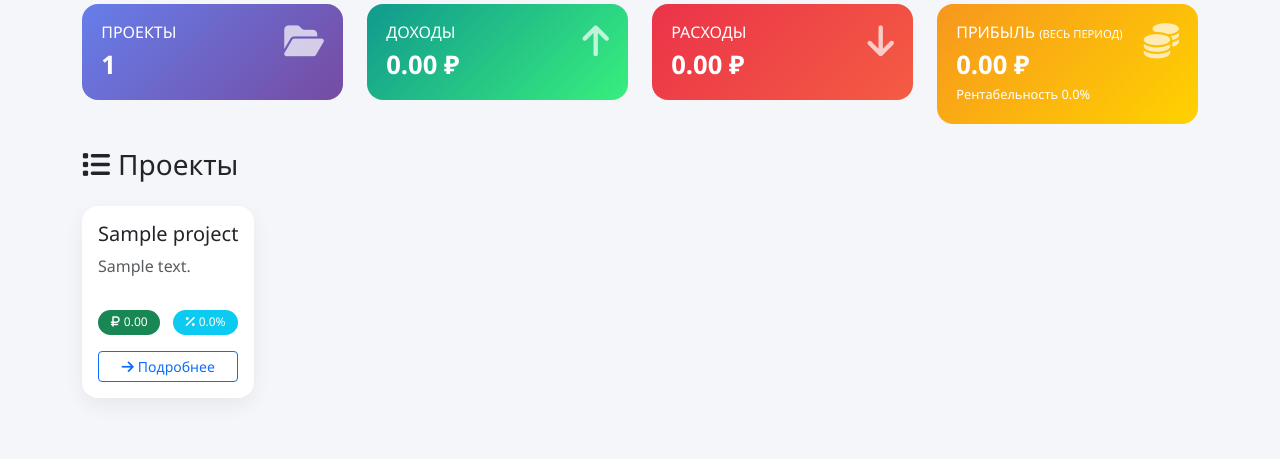
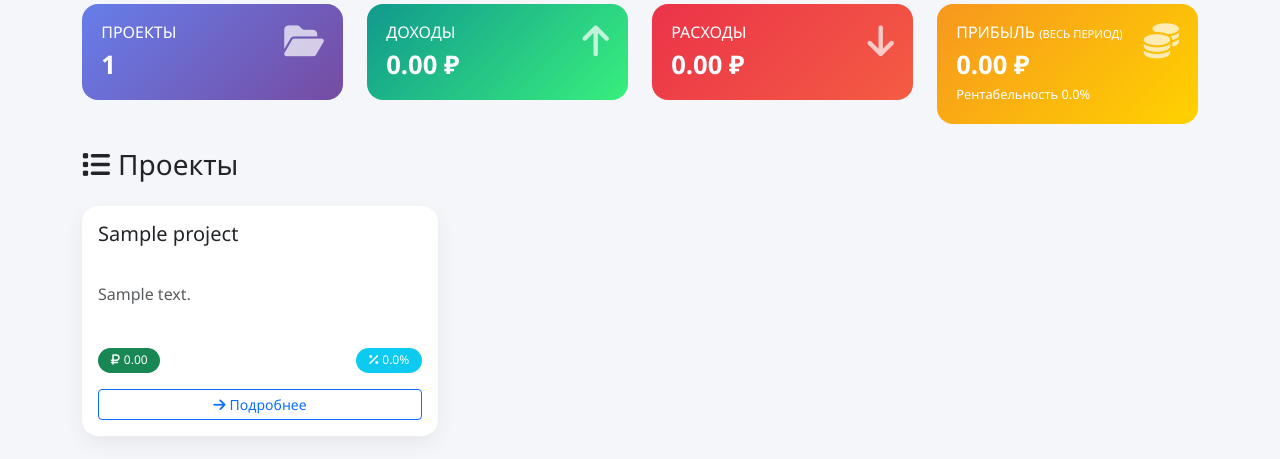
Before and after one commit to daniil-avdeenko/project-finance, a Flask app: page / in a window 1280 px wide. Shown: the part 148-607 px from the top of the page. Run offline with Flask 3, Linux system fonts and the light colour scheme; a user stored in the database is signed in; tables that the repository leaves empty hold one stand-in row (values such as "Sample post"); some libraries are stand-ins or nearby versions.

Commit message:
fix(ui): equalize dashboard project cards and clamp text

```diff
--- a/app/static/css/styles.css
+++ b/app/static/css/styles.css
@@ -125,3 +125,27 @@ body {
 .modal-body {
     overflow-wrap: anywhere;
 }
+/* Карточки проектов на дашборде: одинаковая высота, ограничение строк */
+.project-card {
+    min-height: 230px;
+    width: 100%;
+}
+
+.project-card .card-title {
+    display: -webkit-box;
+    -webkit-line-clamp: 2;
+    -webkit-box-orient: vertical;
+    overflow: hidden;
+    /* Резерв под 2 строки — заголовки выравниваются даже если текст короткий */
+    min-height: 3rem;
+    line-height: 1.5rem;
+    margin-bottom: 0.75rem;
+}
+
+.project-card .card-text {
+    display: -webkit-box;
+    -webkit-line-clamp: 3;
+    -webkit-box-orient: vertical;
+    overflow: hidden;
+    /* flex-grow-1 заполняет пространство, line-clamp режет длинный текст */
+}
--- a/app/templates/index.html
+++ b/app/templates/index.html
@@ -111,12 +111,12 @@
     <h3><i class="fas fa-list me-2"></i>Проекты</h3>
 </div>
 <div class="row g-4">
-    {% for project in projects_stats %}
+        {% for project in projects_stats %}
     <div class="col-md-4 col-sm-6 d-flex align-items-stretch">
-        <div class="card h-100">
+        <div class="card h-100 project-card">
             <div class="card-body d-flex flex-column">
-                <h5 class="card-title">{{ project.name }}</h5>
-                <p class="card-text text-muted flex-grow-1">{{ project.description or 'Без описания' }}</p>
+                <h5 class="card-title" title="{{ project.name }}">{{ project.name }}</h5>
+                <p class="card-text text-muted flex-grow-1" title="{{ project.description or '' }}">{{ project.description or 'Без описания' }}</p>
                 <div class="d-flex justify-content-between mt-3">
                     <span class="badge bg-success"><i class="fas fa-ruble-sign me-1"></i>{{ project.profit|money }}</span>
                     <span class="badge bg-info"><i class="fas fa-percent me-1"></i>{{ "{:.1f}".format(project.profitability) }}%</span>
```
